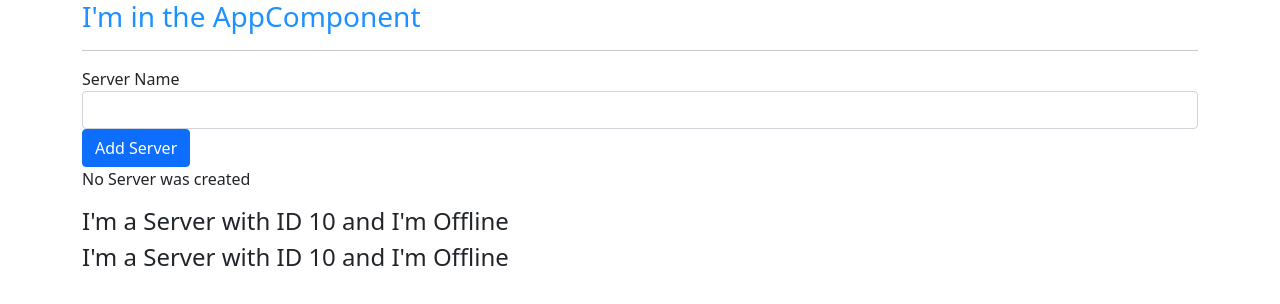
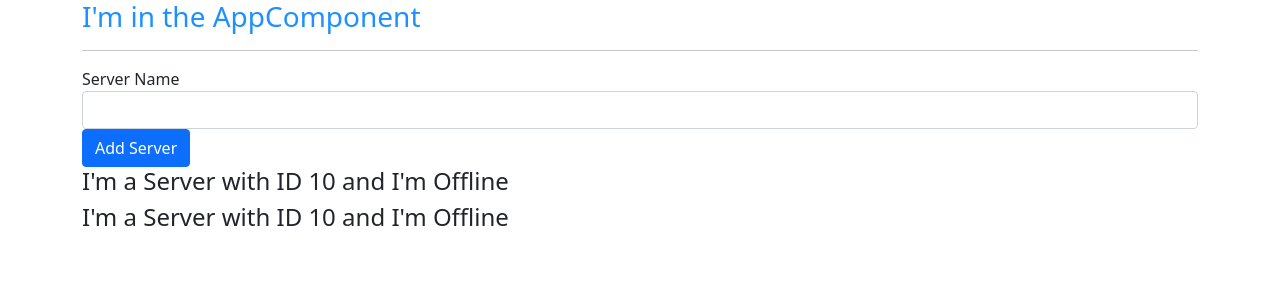
Before and after one commit to Sparker0i/AngularTest, an Angular app: page / in a window 1280 px wide. Shown: the top 304 px of the page. Built offline with nearby package versions, Linux system fonts and the light colour scheme.

Commit message:
ngIf directive

```diff
--- a/src/app/servers/servers.component.html
+++ b/src/app/servers/servers.component.html
@@ -14,6 +14,6 @@
     class="btn btn-primary"
     [disabled]="!allowNewServer"
     (click)="onCreateServer()">Add Server</button>
-<p>{{ serverCreationStatus }}</p>
+<p *ngIf="serverCreated">{{ serverCreationStatus }}</p>
 <app-server></app-server>
 <app-server></app-server>
--- a/src/app/servers/servers.component.ts
+++ b/src/app/servers/servers.component.ts
@@ -8,6 +8,7 @@
   allowNewServer = false;
   serverCreationStatus = "No Server was created";
   serverName = "";
+  serverCreated = false;
 
   constructor() {
     setTimeout(() => {
@@ -20,6 +21,7 @@
   }
 
   onCreateServer() {
+    this.serverCreated = true
     this.serverCreationStatus = "Server was Created! Name is " + this.serverName
   }
 
```
